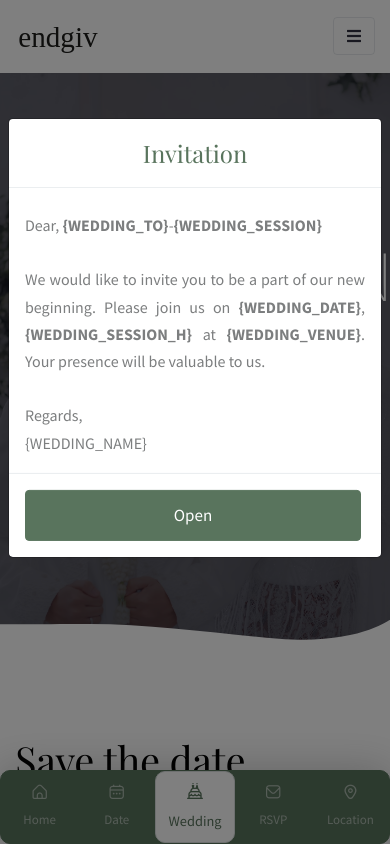
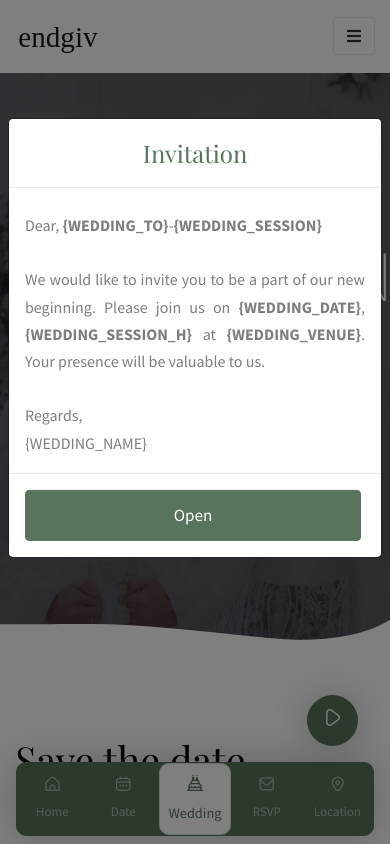
Before and after one commit to endgiv/rsvpfirdamahendra, a PHP site: page /rsvpfirdamahendra/template.html in a window 390 px wide. Run offline with PHP 8.4, Linux system fonts and the light colour scheme.

Commit message:
play button

```diff
--- a/css/main.css
+++ b/css/main.css
@@ -333,6 +333,9 @@ section#wishes:after{
 }
 .btn-play > .icon-svg{
   height: 1rem;
+}
+.btn.btn-music {
+    border-radius: 500px;
 }
 
 .svg-decoration {
--- a/template.html
+++ b/template.html
@@ -67,8 +67,16 @@
 
       </header>
       <!--Bottom Navbar-->
-
-      <nav class="navbar navbar-dark card card-body bg-primary navbar-expand d-md-none fixed-bottom justify-content-center show p-0 shadow-lg">
+      <nav class="navbar navbar-dark  navbar-expand d-md-none fixed-bottom  show container- d-flex flex-column">
+         <div class="d-flex justify-content-end container-fluid">
+            <div class="btn btn-music bg-primary d-flex align-items-center mb-3  mr-3 shadow-lg btn-audio">
+               <div class=" text-white">
+                  <span class="fi fi-rr-pause d-none" id="pause"></span>
+                  <span class="fi fi-rr-play" id="play"></span>
+               </div>
+            </div>
+         </div>
+         <div class="navbar-collapse collapse card card-body bg-primary justify-content-center p-0 shadow-lg container-fluid">
          <ul class="navbar-nav nav-justified w-100 d-flex align-items-center">
             <li class="nav-item small"><a class=" nav-link text-center scroll" href="#wrapper">
                   <span class="fi fi-rr-home"></span><br>
@@ -86,12 +94,13 @@
                   <span class="fi fi-rr-marker"></span><br>
                   <span class="small">Location</span></a></li>
          </ul>
+      </div>
       </nav>
 
       <!--End Bottom Navbar-->
       <!--End header-->
       <!-- Modal -->
-      <div class="modal fade btn-audio" id="personModal" tabindex="-1" role="dialog" aria-hidden="true">
+      <div class="modal fade " id="personModal" tabindex="-1" role="dialog" aria-hidden="true">
          <div class="modal-dialog" role="document">
             <div class="modal-content">
                <div class="modal-header font-secondary h4 text-center text-primary">
@@ -107,7 +116,7 @@
                   Regards,<br>{WEDDING_NAME}
                </div>
                <div class="modal-footer">
-                  <button type="button" class="btn btn-primary container-fluid" data-dismiss="modal">Open</button>
+                  <button type="button" class="btn btn-primary btn-audio container-fluid" data-dismiss="modal">Open</button>
                   <audio id="audio" src="assets/audio/audio.mp3" type="audio/mpeg" loop="true"></audio>
                </div>
             </div>
@@ -217,13 +226,15 @@
                      <div class="icon-round mb-5 mb-md-5  bg-icon-primary">
                         <span class=" fi fi-rr-cake-wedding text-primary" style="font-size: 40px;"></span>
                      </div>
-                     <h5 class="mb-0">Main Ceremony</h5>
-                     <h6 class="mb-5">16:00h - 17:00</h6>
-                     <p class="text-align-center">Hôtel Monaco
+                     <h5 class="mb-0">Main Ceremony - Akad</h5>
+                     <h6 class="mb-5">the event has already taken place</h6>
+                     <p class="text-align-center">Acara sudah dilaksanakan
+                     </p>
+                     <!-- <p class="text-align-center">Hôtel Monaco
                         <br>501 Route de Geary
                         <br>San Franciscio
                         <br>(415) 292 - 0100
-                     </p>
+                     </p> -->
                   </div>
                </div>
                <div class="col-md-6 col-lg-4 d-flex ">
@@ -1086,7 +1097,7 @@
    <script src="js/jquery.magnific-popup.min.js"></script>
    <script src="js/jquery.countdown.min.js"></script>
    <script src="js/placeholders.min.js"></script>
-   <script src="js/instafeed.min.js"></script>
+   <!-- <script src="js/instafeed.min.js"></script> -->
    <script src="js/script.js"></script>
    <script src="js/validation.js"></script>
    <!-- Google analytics -->
```
Also changed, not shown: js/script.js (+23 -11 lines).
